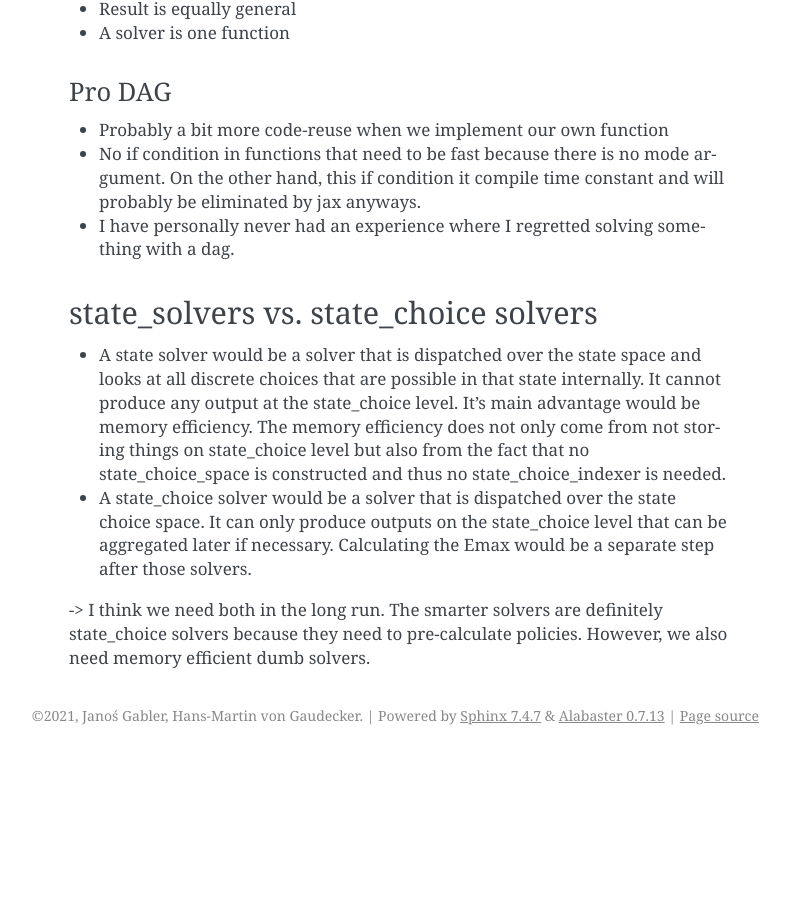
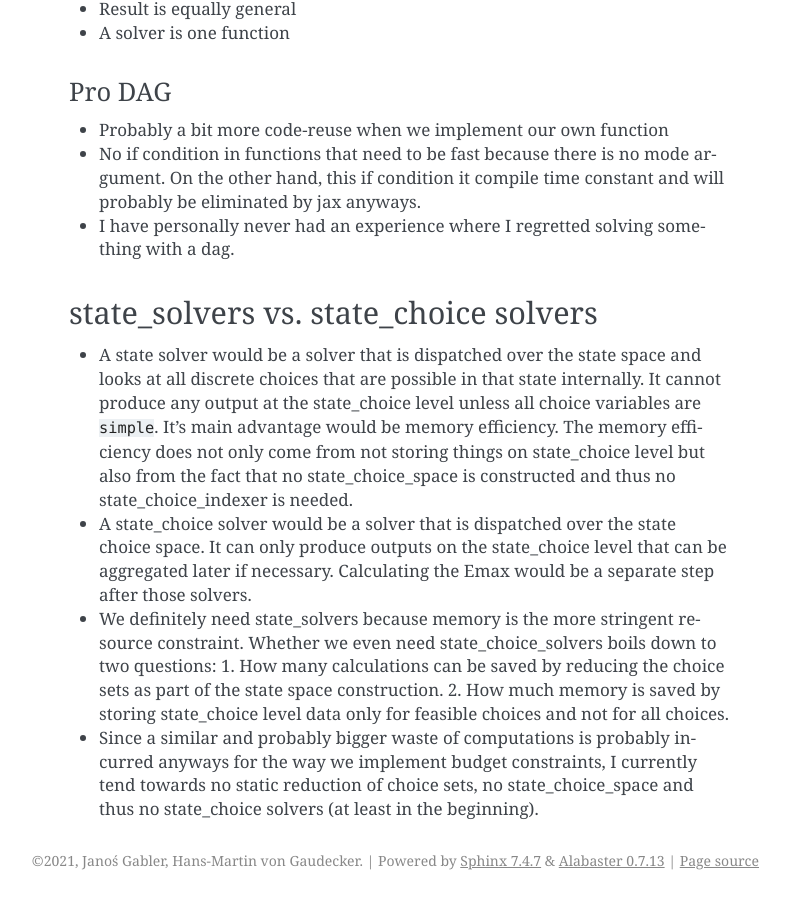
Before and after one commit to OpenSourceEconomics/lcm, a Sphinx documentation site: the page built from docs/source/design_notes/solver_interface.rst, in a window 1280 px wide and 900 px high, scrolled down 3201 px. Shown: the whole window, without its empty margins (351-1141 px from the left). Built offline with Sphinx 7.4.7, drawn with Linux system fonts in a browser that asks for light colours; pages that are not in the unit, such as notebooks, are missing from menus; before the commit the page ends 3956 px from its top, so only the background shows below that.

Commit message:
Add section on constraints.

```diff
--- a/docs/source/design_notes/index.rst
+++ b/docs/source/design_notes/index.rst
@@ -15,3 +15,4 @@
    dags
    solver_interface
    discrete_choices
+   constraints
--- a/docs/source/design_notes/solver_interface.rst
+++ b/docs/source/design_notes/solver_interface.rst
@@ -32,7 +32,6 @@
   backwards induction. While a naive solver only needs the value function on the
   states grid, EGM based methods also require the optimal policies. To save memory
   we do not want redundant information to be required anywhere.
-
 
 
 Main Design Considerations
@@ -161,14 +160,20 @@
 
 - A state solver would be a solver that is dispatched over the state space and looks
   at all discrete choices that are possible in that state internally. It cannot produce
-  any output at the state_choice level. It's main advantage would be memory efficiency.
-  The memory efficiency does not only come from not storing things on state_choice level
-  but also from the fact that no state_choice_space is constructed and thus no
-  state_choice_indexer is needed.
+  any output at the state_choice level unless all choice variables are ``simple``.
+  It's main advantage would be memory efficiency. The memory efficiency does not only
+  come from not storing things on state_choice level but also from the fact that no
+  state_choice_space is constructed and thus no state_choice_indexer is needed.
 - A state_choice solver would be a solver that is dispatched over the state choice
   space. It can only produce outputs on the state_choice level that can be aggregated
   later if necessary. Calculating the Emax would be a separate step after those solvers.
-
--> I think we need both in the long run. The smarter solvers are definitely
-state_choice solvers because they need to pre-calculate policies. However, we also need
-memory efficient dumb solvers.
+- We definitely need state_solvers because memory is the more stringent resource
+  constraint. Whether we even need state_choice_solvers boils down to two questions:
+  1. How many calculations can be saved by reducing the choice sets as part of the
+  state space construction.
+  2. How much memory is saved by storing state_choice level data only for feasible
+  choices and not for all choices.
+- Since a similar and probably bigger waste of computations is probably incurred anyways
+  for the way we implement budget constraints, I currently tend towards no static
+  reduction of choice sets, no state_choice_space and thus no state_choice solvers
+  (at least in the beginning).
```
